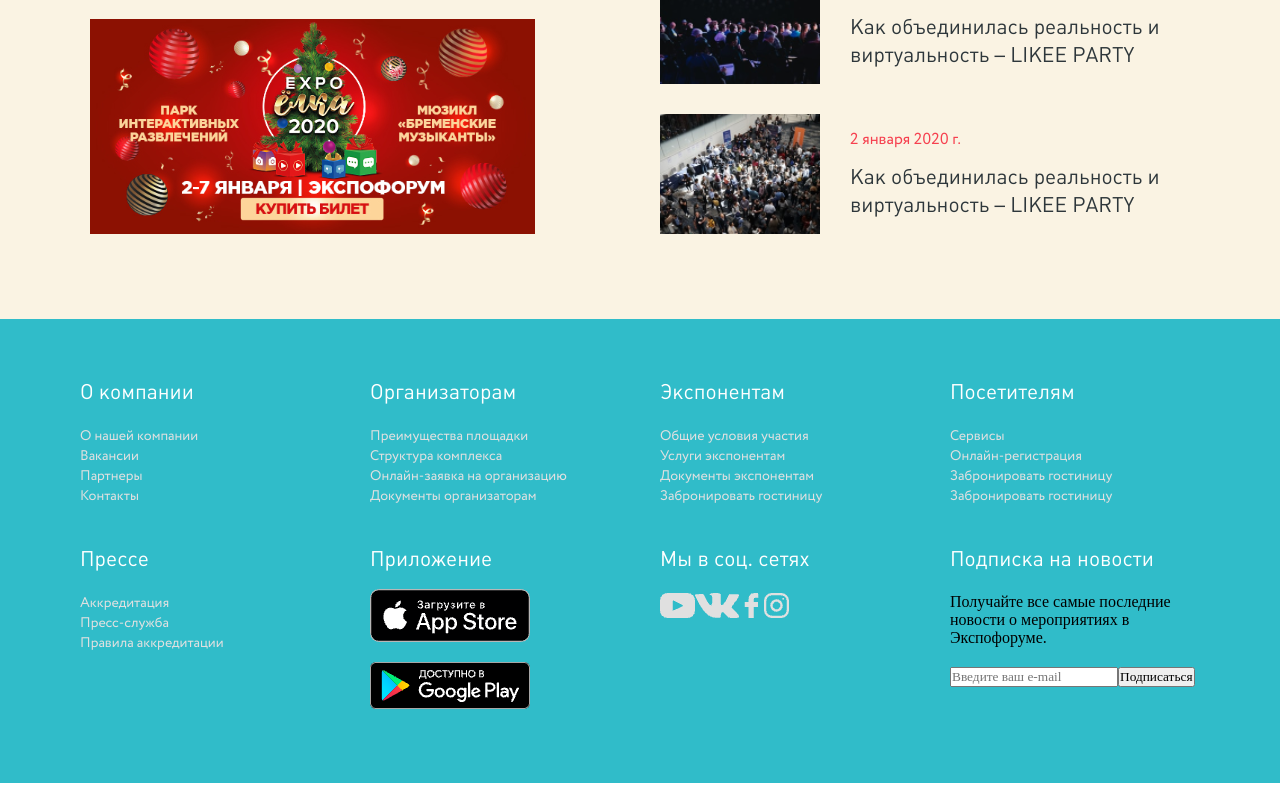
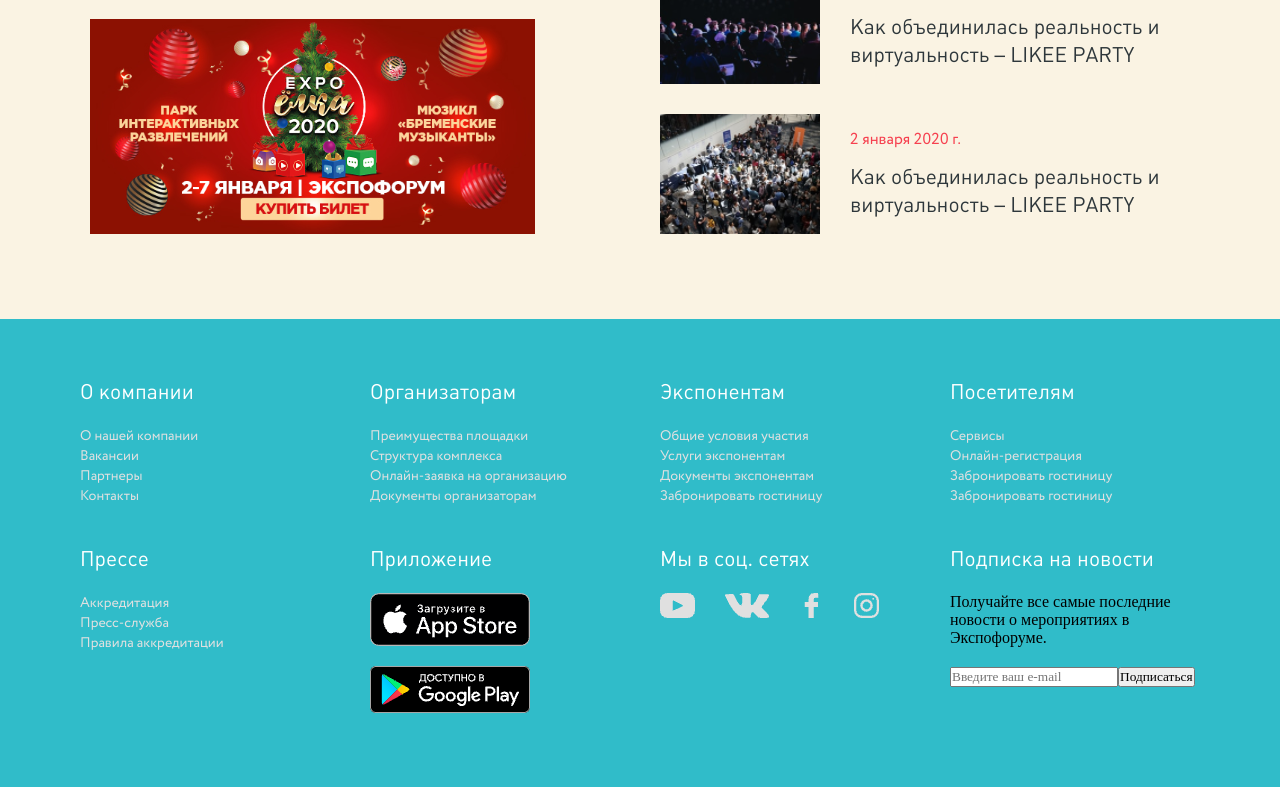
Before and after one commit to Mokkento12/expoforum, a React (Vite) app: page / in a window 1280 px wide. Shown: the part 2552-3339 px from the top of the page. Built offline with nearby package versions, Linux system fonts and the light colour scheme.

Commit message:
Вынес в отдельный компонент SocialIcons

```diff
--- a/src/components/AppDownloadButtons/AppDownloadButtons.tsx
+++ b/src/components/AppDownloadButtons/AppDownloadButtons.tsx
@@ -1,10 +1,8 @@
-import FooterColumnTitle from "../Footer/FooterColumnTitle/FooterColumnTitle";
 import styles from "./AppDownloadButtons.module.scss";
 
 const AppDownloadButtons = () => {
   return (
     <div className={styles.downloadButtons}>
-      <FooterColumnTitle title="Приложение" />
       <div className={styles.downloadButton}>
         <a href="/">
           <img
--- a/src/components/Footer/Footer.tsx
+++ b/src/components/Footer/Footer.tsx
@@ -1,9 +1,9 @@
-// src/components/Footer/Footer.tsx
 import React from "react";
 import styles from "./Footer.module.scss";
 import AppDownloadButtons from "../AppDownloadButtons/AppDownloadButtons";
 import FooterColumnTitle from "./FooterColumnTitle/FooterColumnTitle";
 import LinkItem from "../LinkItem/LinkItem";
+import SocialIcons from "./SocialIcons/SocialIcons";
 
 interface FooterColumn {
   title: string; // Заголовок колонки
@@ -39,28 +39,16 @@
             )}
           </div>
         ))}
-        <div className={styles.columns}>
+        {/* Приложение */}
+        <div className={styles.column}>
+          <FooterColumnTitle title="Приложение" />
           <AppDownloadButtons />
         </div>
         {/* Социальные сети */}
         {socialIcons && (
           <div className={styles.column}>
             <FooterColumnTitle title="Мы в соц. сетях" />
-            <div className={styles.socialIcons}>
-              {socialIcons.map((icon, iconIndex) => (
-                <a
-                  key={iconIndex}
-                  href={`https://${icon}.com`}
-                  className={styles.socialIconLink}
-                >
-                  <img
-                    src={`./../../../public/img/socials/${icon.toLowerCase()}.png`}
-                    alt={icon}
-                    className={styles.socialIcon}
-                  />
-                </a>
-              ))}
-            </div>
+            <SocialIcons icons={socialIcons} />
           </div>
         )}
 
--- a/src/components/Footer/SocialIcons/SocialIcon.module.scss
+++ b/src/components/Footer/SocialIcons/SocialIcon.module.scss
@@ -0,0 +1,4 @@
+.socialIcons {
+  display: flex;
+  gap: 30px;
+}
--- a/src/components/Footer/SocialIcons/SocialIcons.tsx
+++ b/src/components/Footer/SocialIcons/SocialIcons.tsx
@@ -0,0 +1,33 @@
+import React from "react";
+import styles from "./SocialIcon.module.scss";
+
+interface SocialIcon {
+  name: string; // Название соцсети (например, "vk", "facebook")
+}
+
+interface SocialIconsProps {
+  icons: SocialIcon[]; // Массив иконок
+}
+
+const SocialIcons: React.FC<SocialIconsProps> = ({ icons }) => {
+  return (
+    <div className={styles.socialIcons}>
+      {icons.map((icon, index) => (
+        <a
+          key={index}
+          href={`https://${icon.name}.com`}
+          className={styles.socialIconLink}
+          title={icon.name}
+        >
+          <img
+            src={`/img/socials/${icon.name.toLowerCase()}.png`}
+            alt={icon.name}
+            className={styles.socialIcon}
+          />
+        </a>
+      ))}
+    </div>
+  );
+};
+
+export default SocialIcons;
--- a/src/data/footerData.ts
+++ b/src/data/footerData.ts
@@ -45,6 +45,15 @@
   },
 ];
 
-export const socialIcons = ["YouTube", "VK", "Facebook", "Instagram"];
+export interface SocialIcon {
+  name: string;
+}
+
+export const socialIcons: SocialIcon[] = [
+  { name: "youtube" },
+  { name: "vk" },
+  { name: "facebook" },
+  { name: "instagram" },
+];
 
 export const subscribeButtonLabel = "Подписаться";
```
